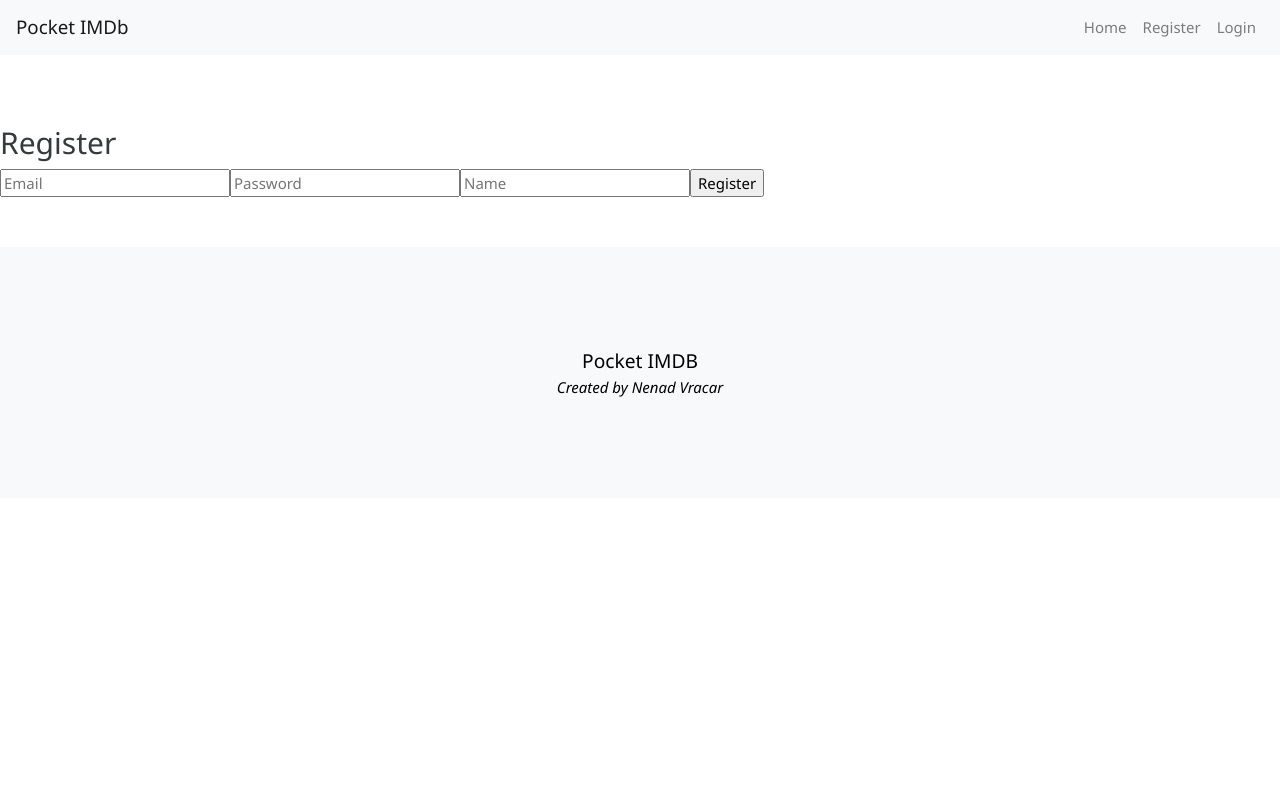
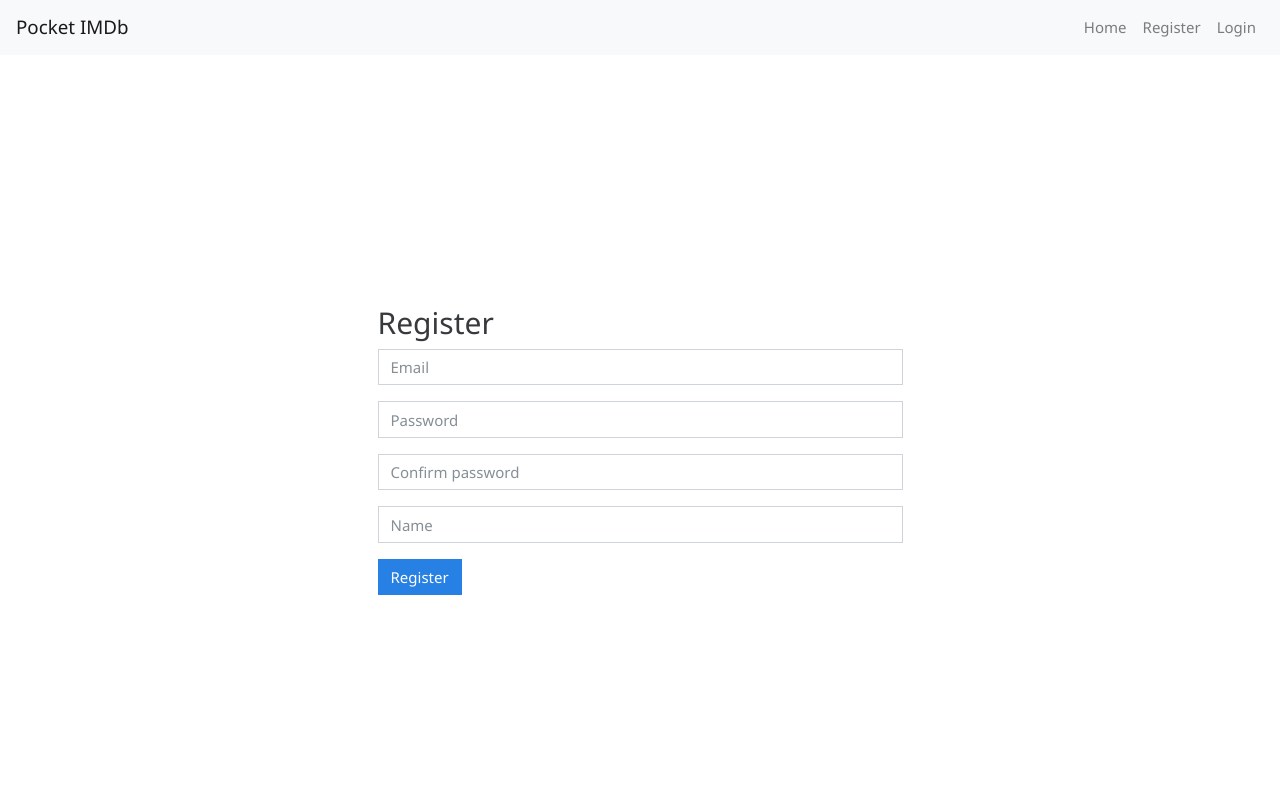
Before and after one commit to nenadvivify/movies-frontend, a React (Create React App) app: page /register in a window 1280 px wide. Shown: the top 800 px of the page. Built offline with nearby package versions, Linux system fonts and the light colour scheme; the HTML template or start-up script is replaced by a standard one.

Commit message:
Register and login ui

```diff
--- a/src/component/layout/index.scss
+++ b/src/component/layout/index.scss
@@ -1,4 +1,3 @@
 main {
-	margin-top: 20px;
-	padding: 50px 0;
+	padding-top: 50px;
 }
--- a/src/component/navbar/index.js
+++ b/src/component/navbar/index.js
@@ -5,7 +5,7 @@ import './style.scss';
 class Navbar extends Component {
     render() {
         return (
-            <nav className="navbar navbar-expand-md navbar-light bg-light">
+            <nav className="navbar navbar-expand-md navbar-light bg-light fixed-top">
 			  <Link className="navbar-brand" to="/">Pocket IMDb</Link>
 
 			  <button className="navbar-toggler" type="button" data-toggle="collapse" data-target="#navbar" aria-controls="navbar" aria-expanded="false" aria-label="Toggle navigation">
--- a/src/containers/Home.js
+++ b/src/containers/Home.js
@@ -32,7 +32,7 @@ class Home extends Component {
 
   render() {
     return (
-      <div className="home">
+      <div style={{padding: '2rem 0' }} className="home">
         <div className="container">
           <div className="row">
             <div className="col-md-8 col-lg-8 home-left">
--- a/src/containers/auth/Login.js
+++ b/src/containers/auth/Login.js
@@ -1,8 +1,8 @@
 import React, { Component } from 'react';
 import { connect } from 'react-redux';
 import { withRouter } from 'react-router-dom';
-
 import { logIn } from '../../store/actions/AuthActions';
+import './style.scss';
 
 class Login extends Component {
   state = {
@@ -24,24 +24,36 @@ class Login extends Component {
 
   render() {
     return (
-      <div>
+      <div className="auth-page container">
+        <div className="row full-width">
+          <div className="col-sm-8 col-lg-6 mx-auto">
             <form onSubmit={this.submit}>
               <h2>Log In</h2>
+              <div className="form-group">
                 <input
                   type="text"
                   placeholder="Email"
+                  className="form-control"
                   value={this.state.email}
                   onChange={this.handleInputChange('email')}
                 />
+              </div>
+
+              <div className="form-group">
                 <input
                   type="password"
                   placeholder="Password"
+                  className="form-control"
                   value={this.state.password}
                   onChange={this.handleInputChange('password')}
                 />
-          <input type="submit" value="Log in" />
+              </div>
+
+              <input className="btn btn-primary" type="submit" value="Log in" />
               {this.props.loginError && <p>Login error</p>}
             </form>
+          </div>
+        </div>
       </div>
     );
   }
--- a/src/containers/auth/Register.js
+++ b/src/containers/auth/Register.js
@@ -1,13 +1,14 @@
 import React, { Component } from 'react';
 import { connect } from 'react-redux';
 import { withRouter } from 'react-router-dom';
-
-import { register } from '../../store/actions/AuthActions';
+import { register } from 'store/actions/AuthActions';
+import './style.scss';
 
 class Register extends Component {
   state = {
     email: '',
     password: '',
+    password_confirmation: '',
     name: ''
   };
 
@@ -19,6 +20,7 @@ class Register extends Component {
     let registerData = {
       email: this.state.email,
       password: this.state.password,
+      password_confirmation: this.state.password_confirmation,
       name: this.state.name
     };
     this.props.register(registerData);
@@ -26,30 +28,56 @@ class Register extends Component {
 
   render() {
     return (
-      <div>
+      <div className="auth-page container">
+        <div className="row full-width">
+          <div className="col-sm-8 col-lg-6 mx-auto">
             <form onSubmit={this.submit}>
               <h2>Register</h2>
+              <div className="form-group">
                 <input
                   type="text"
+                  className="form-control"
                   placeholder="Email"
                   value={this.state.email}
                   onChange={this.handleInputChange('email')}
                 />
+              </div>
+
+              <div className="form-group">
                 <input
                   type="password"
+                  className="form-control"
                   placeholder="Password"
                   value={this.state.password}
                   onChange={this.handleInputChange('password')}
                 />
+              </div>
+
+              <div className="form-group">
+                <input
+                  type="password"
+                  className="form-control"
+                  placeholder="Confirm password"
+                  value={this.state.password_confirmation}
+                  onChange={this.handleInputChange('password_confirmation')}
+                />
+              </div>
+
+              <div className="form-group">
                 <input
                   type="text"
+                  className="form-control"
                   placeholder="Name"
                   value={this.state.name}
                   onChange={this.handleInputChange('name')}
                 />
-          <input type="submit" value="Register" />
+              </div>
+
+              <input className="btn btn-primary" type="submit" value="Register" />
               {this.props.registerError && <p>registerError</p>}
             </form>
+          </div>
+        </div>
       </div>
     );
   }
--- /dev/null
+++ b/src/containers/auth/style.scss
@@ -0,0 +1,10 @@
+.auth-page {
+	min-height: 100vh;
+	display: flex;
+	align-items: center;
+	justify-content: center;
+
+	.full-width {
+		width: 100%;
+	}
+}
```
Lines whose indentation alone changed are shown as unchanged.
